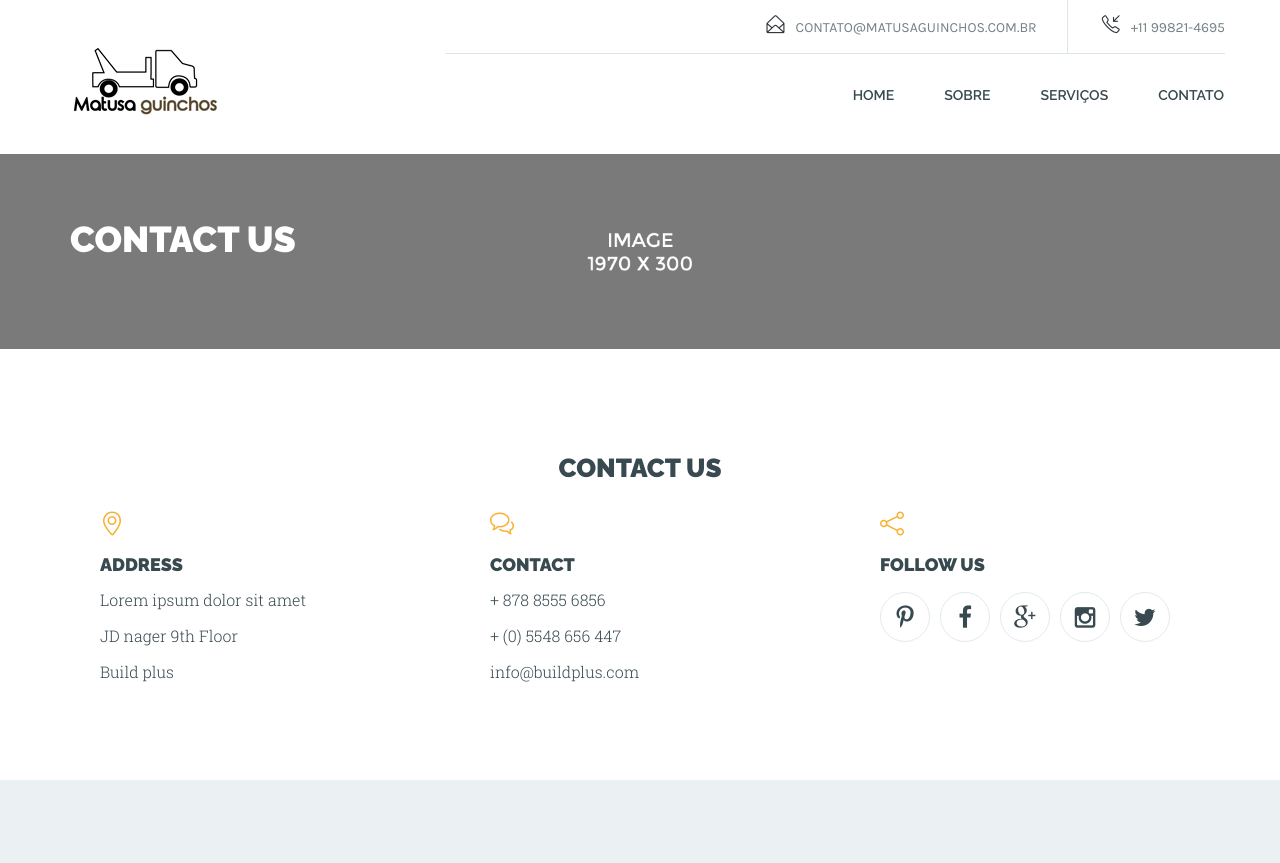
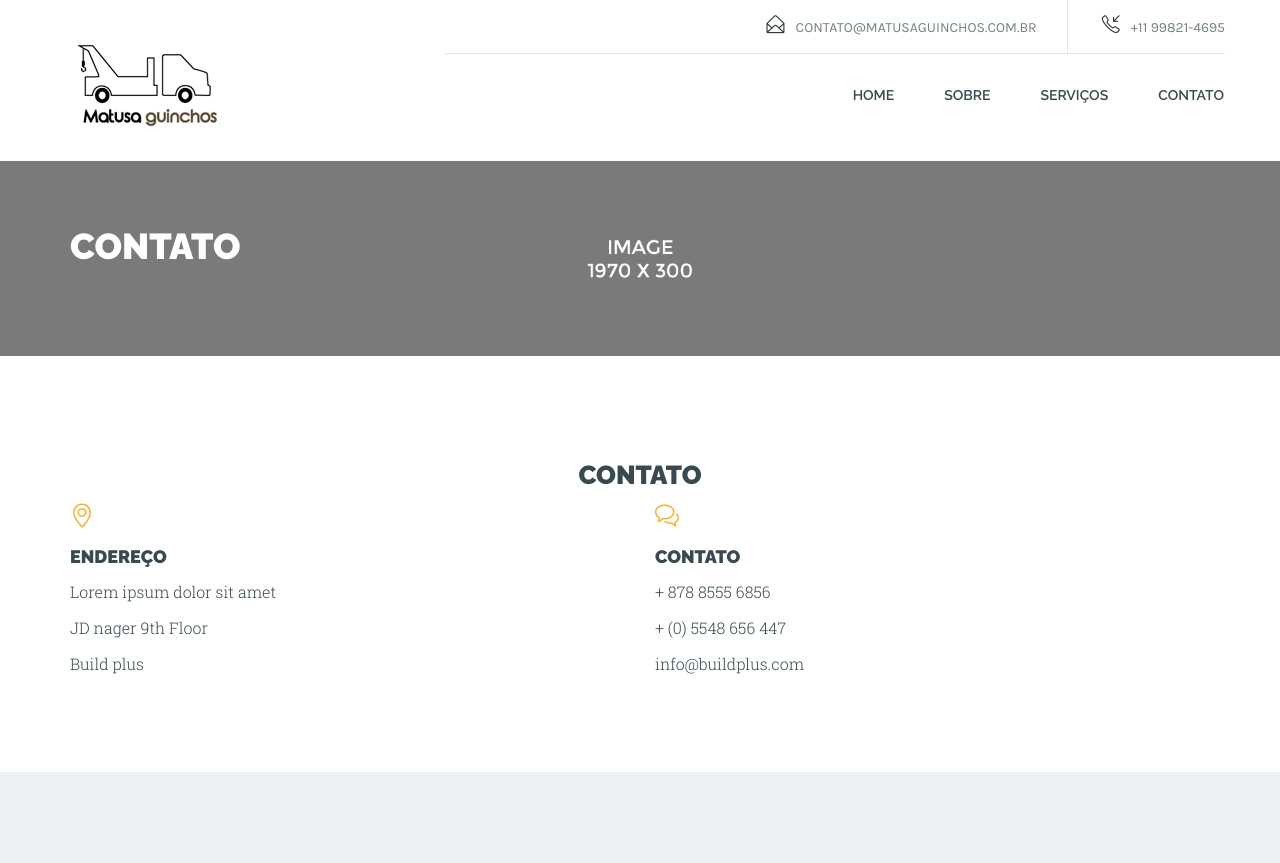
Before and after one commit to gabriel1990cp/matusa, a CodeIgniter app: page /matusa/contato in a window 1280 px wide. Shown: the top 863 px of the page. Run offline with CodeIgniter, Linux system fonts and the light colour scheme; some libraries are stand-ins or nearby versions; some web fonts are replaced.

Commit message:
Projeto atualizado

```diff
--- a/application/views/contato/contato.php
+++ b/application/views/contato/contato.php
@@ -2,7 +2,7 @@
     <img src="<?php echo site_url('static/images/about-banner.png') ?>" alt="about-banner"/>
     <div class="center-qoute w100-l">
         <div class="container">
-            <h1>contact us</h1>
+            <h1>Contato</h1>
         </div>
     </div>
 </div>
@@ -10,33 +10,21 @@
 <div class="contact-us w100-l fixed-padding">
     <div class="container">
         <div class="row">
-            <h2>contact us</h2>
-            <div class="col-lg-4 col-md-4 col-sm-4 col-xs-6 w100">
+            <h2>Contato</h2>
+            <div class="col-lg-6 col-md-4 col-sm-4 col-xs-6 w100">
                 <span class="icon-location-pin"></span>
-                <h3>Address</h3>
+                <h3>Endereço</h3>
                 <p>Lorem ipsum dolor sit amet</p>
                 <p>JD nager 9th Floor</p>
                 <p>Build plus</p>
             </div>
 
-            <div class="col-lg-4 col-md-3 col-sm-4 col-xs-6 w100">
+            <div class="col-lg-6 col-md-3 col-sm-4 col-xs-6 w100">
                 <span class="icon-bubbles"></span>
-                <h3>Contact</h3>
+                <h3>Contato</h3>
                 <p>+ 878 8555 6856</p>
                 <p>+ (0) 5548 656 447</p>
                 <p><a href="#">info@buildplus.com</a></p>
-            </div>
-
-            <div class="col-lg-4 col-md-5 col-sm-4 col-xs-12 w100">
-                <span class="icon-share"></span>
-                <h3>follow us</h3>
-                <div class="social-net w100-l">
-                    <a href="#"><i class="fa fa-pinterest-p"></i></a>
-                    <a href="#"><i class="fa fa-facebook"></i></a>
-                    <a href="#"><i class="fa fa-google-plus"></i></a>
-                    <a href="#"><i class="fa fa-instagram"></i></a>
-                    <a href="#"><i class="fa fa-twitter"></i></a>
-                </div>
             </div>
         </div>
     </div>
--- a/application/views/home/home.php
+++ b/application/views/home/home.php
@@ -14,7 +14,6 @@
         <div class="container">
             <h1>we are the leads in<span>construction industry</span></h1>
             <p>Lorem Ipsum is simply dummy text of the printing and typesetting industry. Lorem Ipsum has been the industry's.</p>
-            <input type="button" class="green" value="Guinchos" onclick="window.location.href='project.html'" />
             <input type="button" class="blue" value="Realizar Contato" onclick="window.location.href='<?php echo base_url('contato')?>'"/>
         </div>
     </div>
--- a/application/views/include/footer.php
+++ b/application/views/include/footer.php
@@ -3,13 +3,7 @@
         <div class="row">
             <div class="col-lg-3 col-md-3 col-sm-3 col-xs-12 w100 footer-logo">
                 <a href="#"><img src="<?php echo site_url('static/images/icons/footer-logo-main.png')?>" alt="logo"/></a>
-                <div class="social-media w100-l">
-                    <a href="#"><i class="fa fa-facebook"></i></a>
-                    <a href="#"><i class="fa fa-twitter"></i></a>
-                    <a href="#"><i class="fa fa-linkedin"></i></a>
-                    <a href="#"><i class="fa fa-youtube-square"></i></a>
-                </div><!-- /.social-media -->
-            </div><!-- /.col-lg-3 -->
+            </div>
             <div class="col-lg-3 col-md-3 col-sm-3 col-xs-6 w100">
                 <h2>Serviços</h2>
                 <ul>
@@ -20,7 +14,7 @@
                     <li><a href="service.html">painting</a></li>
                     <li><a href="service.html">cleaning</a></li>
                 </ul>
-            </div><!-- /.col-lg-3 -->
+            </div>
             <div class="col-lg-3 col-md-3 col-sm-3 col-xs-6 w100">
                 <h2>Navegar</h2>
                 <ul>
@@ -29,29 +23,25 @@
                     <li><a href="<?php echo base_url('servicos')?>">Serviços</a></li>
                     <li><a href="<?php echo base_url('contato')?>">Contato</a></li>
                 </ul>
-            </div><!-- /.col-lg-3 -->
+            </div>
             <div class="col-lg-3 col-md-3 col-sm-3 col-xs-12 w100">
                 <h2>Contato</h2>
                 <ul>
                     <li><span>Endereço</span> : lipsum street info</li>
                     <li>second floor building 989</li>
                     <li class="m-top"><span>Telefone :</span><a href="#"> +11 99821-4695</a></li>
-                    <li><span>Email :</span><a href="#">contato@matusaguinchos.com.br</a></li>
+                    <li><span>Email :</span><a href="#"><span class="email-contato">contato@matusaguinchos.com.br</span></a></li>
                 </ul>
 
-                <div class="news-letter w100-l relative">
-                    <input type="text" placeholder="Email Address" />
-                    <input type="button" value="subscribe" />
-                </div><!-- /.news-letter -->
 
-            </div><!-- /.col-lg-3 -->
+            </div>
             <div class="col-sm-12 w100-l">
                 <p>© <?= date("Y"); ?> Todos os direitos reservados.</p>
-            </div><!-- /.col-sm-12 -->
-        </div><!-- /.row -->
-    </div><!-- /.container -->
-</footer><!-- /.footer -->
-</div><!-- /.structure-updated-main -->
+            </div>
+        </div>
+    </div>
+</footer>
+</div>
 
 <!-- JAVA SCRIPT -->
 <script src="<?php echo site_url('static/js/jquery.js');?>"> </script>
--- a/static/css/style.css
+++ b/static/css/style.css
@@ -0,0 +1,4 @@
+.email-contato
+{
+    font-size: 10px;
+}
```
Also changed, not shown: static/images/logo.png, static/images/Ícones/1.png (added), 1 other file.
